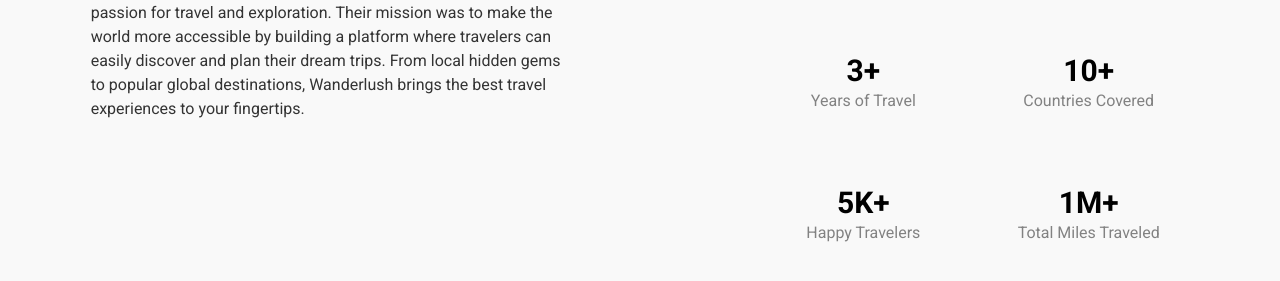
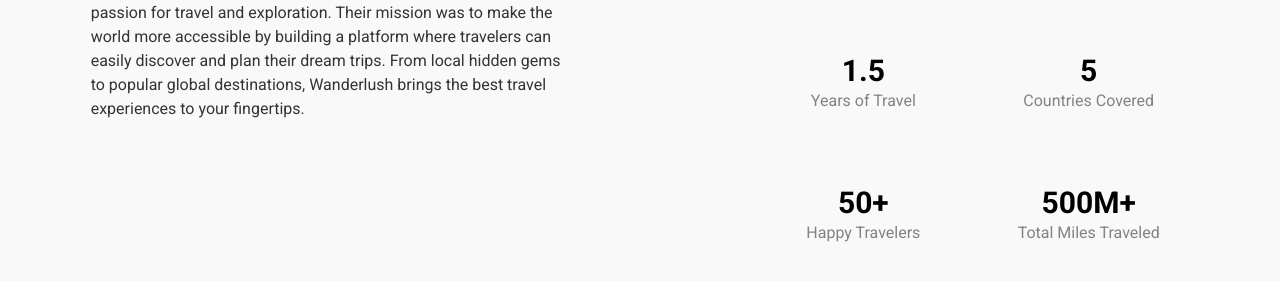
Before and after one commit to damar-glh/wanderlust, a website: page dist/Home.html in a window 1280 px wide. Shown: the part 2149-2430 px from the top of the page. Drawn offline with Linux system fonts and the light colour scheme.

Commit message:
ref: content on about page

```diff
--- a/dist/Home.html
+++ b/dist/Home.html
@@ -220,19 +220,19 @@
             </div>
             <div class="flex flex-wrap gap-6">
                 <div class="p-6 text-center flex-1 min-w-[45%]">
-                    <h2 class="text-3xl font-bold">3+</h2>
+                    <h2 class="text-3xl font-bold">1.5</h2>
                     <p class="text-color-pallet-quinary">Years of Travel</p>
                 </div>
                 <div class="p-6 text-center flex-1 min-w-[45%]">
-                    <h2 class="text-3xl font-bold">10+</h2>
+                    <h2 class="text-3xl font-bold">5</h2>
                     <p class="text-color-pallet-quinary">Countries Covered</p>
                 </div>
                 <div class="p-6 text-center flex-1 min-w-[45%]">
-                    <h2 class="text-3xl font-bold">5K+</h2>
+                    <h2 class="text-3xl font-bold">50+</h2>
                     <p class="text-color-pallet-quinary">Happy Travelers</p>
                 </div>
                 <div class="p-6 text-center flex-1 min-w-[45%]">
-                    <h2 class="text-3xl font-bold">1M+</h2>
+                    <h2 class="text-3xl font-bold">500M+</h2>
                     <p class="text-color-pallet-quinary">Total Miles Traveled</p>
                 </div>
             </div>
```
